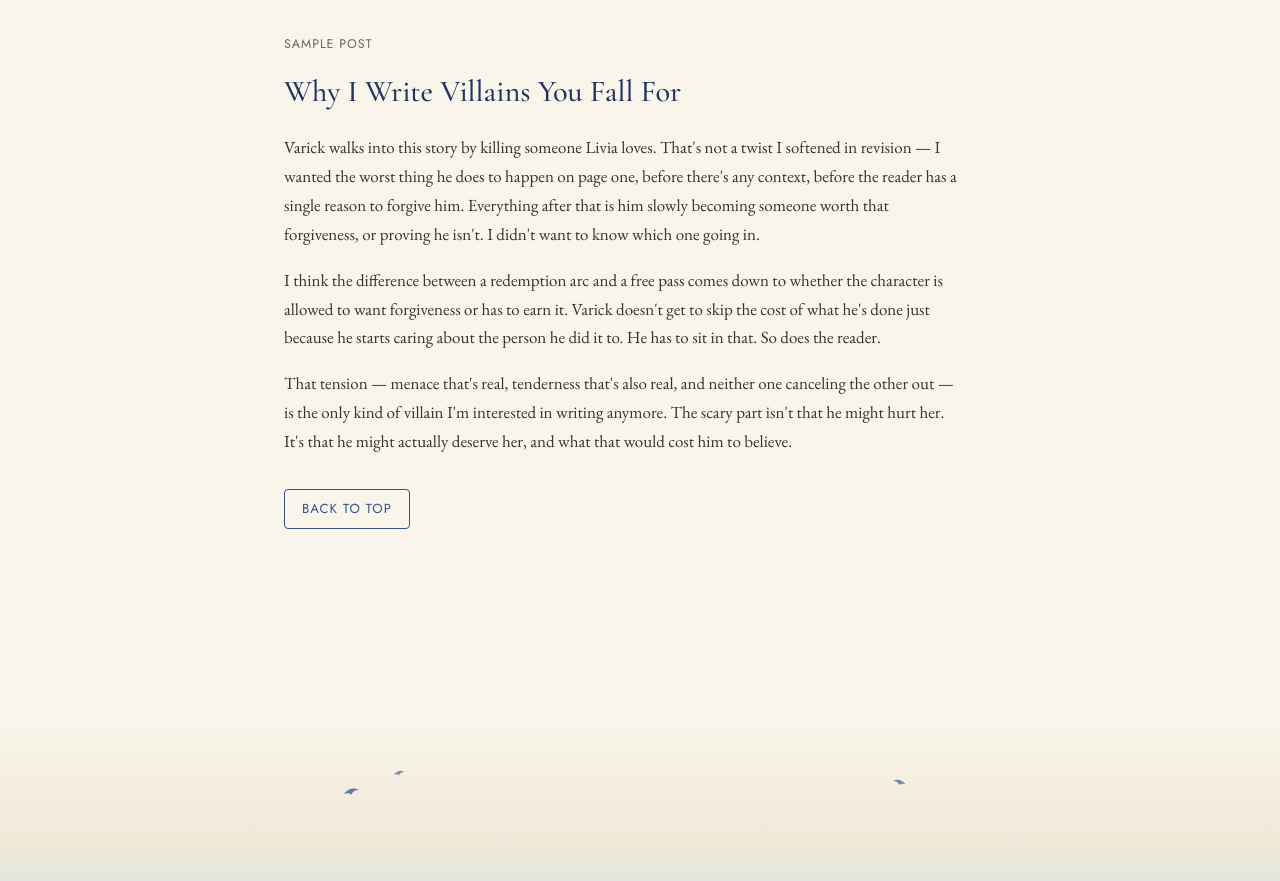
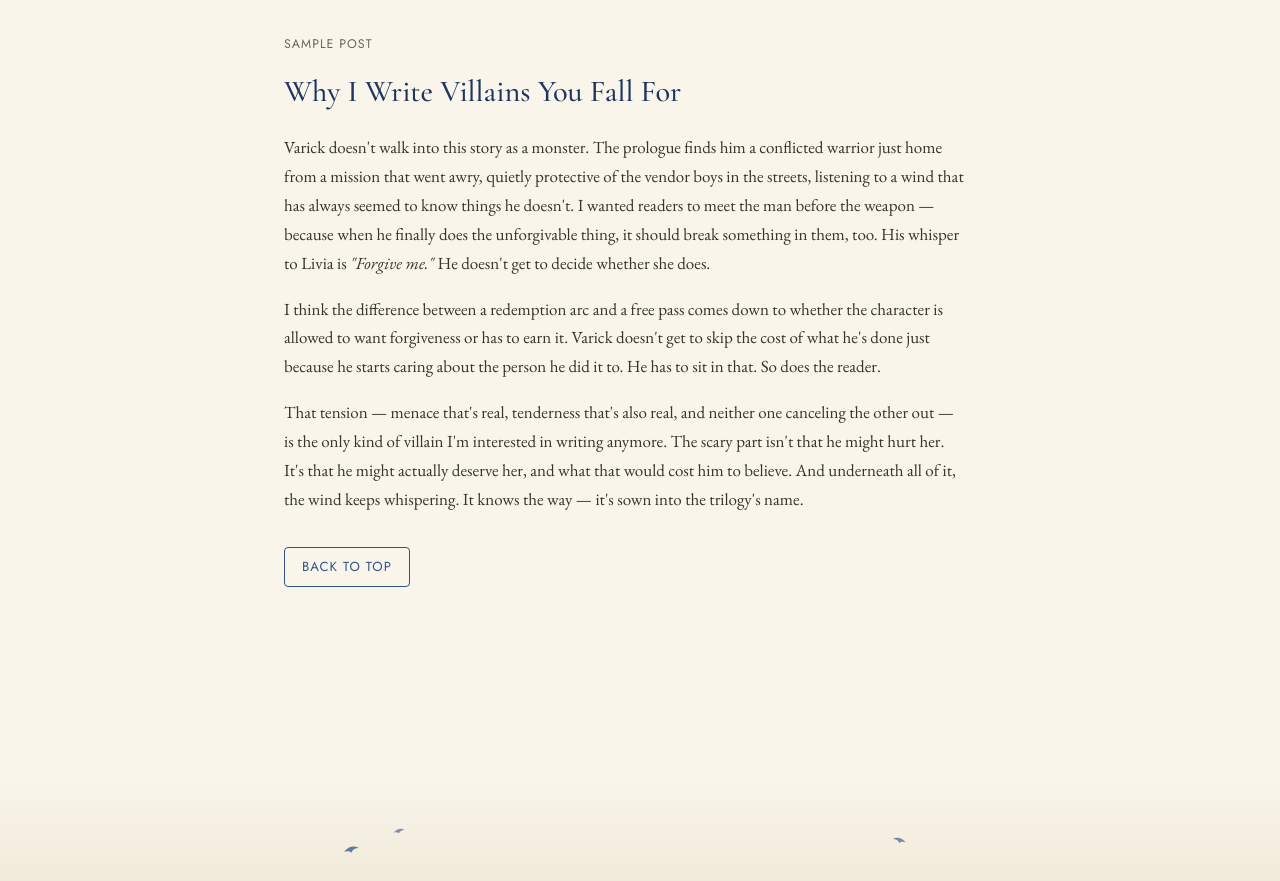
Before and after one commit to lesleyhanson/lesleyhanson.com, a plain HTML site: page blog.html in a window 1280 px wide. Shown: the part 1800-2681 px from the top of the page. Drawn offline with nearby package versions, Linux system fonts and the light colour scheme.

Commit message:
Blog: rewrite Varick post to match the prologue's conflicted warrior
Co-Authored-By: Claude Fable 5 <noreply@anthropic.com>

```diff
--- a/blog.html
+++ b/blog.html
@@ -79,9 +79,9 @@
         <span class="post-date">Sample Post</span>
         <h2>Why I Write Villains You Fall For</h2>
         <div class="post-body">
-          <p>Varick walks into this story by killing someone Livia loves. That's not a twist I softened in revision &mdash; I wanted the worst thing he does to happen on page one, before there's any context, before the reader has a single reason to forgive him. Everything after that is him slowly becoming someone worth that forgiveness, or proving he isn't. I didn't want to know which one going in.</p>
+          <p>Varick doesn't walk into this story as a monster. The prologue finds him a conflicted warrior just home from a mission that went awry, quietly protective of the vendor boys in the streets, listening to a wind that has always seemed to know things he doesn't. I wanted readers to meet the man before the weapon &mdash; because when he finally does the unforgivable thing, it should break something in them, too. His whisper to Livia is <em>"Forgive me."</em> He doesn't get to decide whether she does.</p>
           <p>I think the difference between a redemption arc and a free pass comes down to whether the character is allowed to want forgiveness or has to earn it. Varick doesn't get to skip the cost of what he's done just because he starts caring about the person he did it to. He has to sit in that. So does the reader.</p>
-          <p>That tension &mdash; menace that's real, tenderness that's also real, and neither one canceling the other out &mdash; is the only kind of villain I'm interested in writing anymore. The scary part isn't that he might hurt her. It's that he might actually deserve her, and what that would cost him to believe.</p>
+          <p>That tension &mdash; menace that's real, tenderness that's also real, and neither one canceling the other out &mdash; is the only kind of villain I'm interested in writing anymore. The scary part isn't that he might hurt her. It's that he might actually deserve her, and what that would cost him to believe. And underneath all of it, the wind keeps whispering. It knows the way &mdash; it's sown into the trilogy's name.</p>
         </div>
         <a href="#top" class="btn btn-outline" style="margin-top: 1rem; padding: 0.6em 1.3em;">Back to Top</a>
       </article>
```
